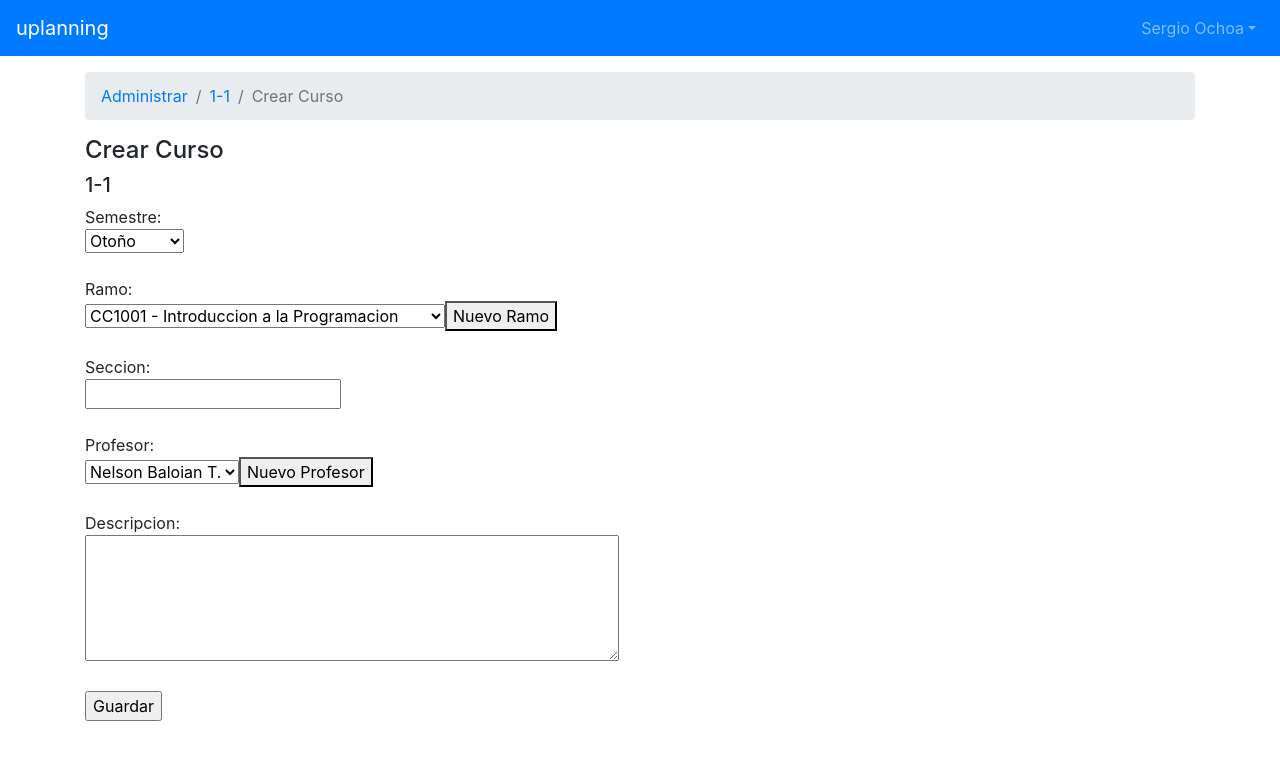
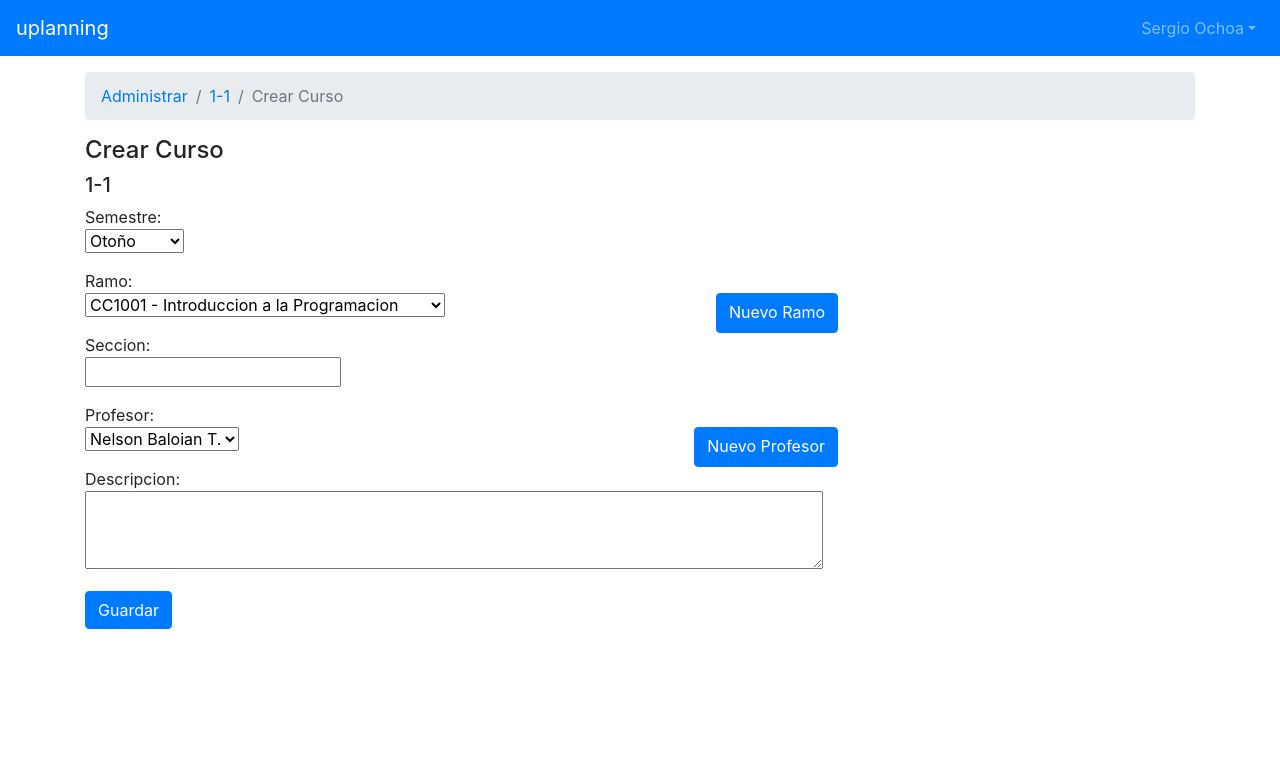
Before and after one commit to danielarayap/uplanning, a React (Create React App) app in the folder uplanning-app/: page /manage/1/1/new_course in a window 1280 px wide. Shown: the top 760 px of the page. Built offline with nearby package versions, Linux system fonts and the light colour scheme.

Commit message:
la forma redirije a paginas especiales, arregladas las vistas

```diff
--- a/uplanning-app/src/components/NewCourse.js
+++ b/uplanning-app/src/components/NewCourse.js
@@ -1,5 +1,5 @@
 import React from "react";
-import { Container, Col, Row } from "react-bootstrap";
+import { Button, Container, Col, Row } from "react-bootstrap";
 import AutoBreadcrumb from "./Breadcrumb";
 
 class NewCourse extends React.Component {
@@ -22,50 +22,109 @@ class NewCourse extends React.Component {
 		];
 	}
 
+	handleSubmit(event) {
+	  event.preventDefault();
+	  const data = new FormData(event.target);
+	  fetch('http://localhost:8000/courses/', {
+	    method: 'POST',
+	    body: data,
+	  }).then(response => {
+    		if (response.status >= 200 && response.status < 300) {
+        		console.log(response);
+        		window.location.href="/agregado";
+		        return response;
+      		} else {
+       			console.log('Somthing went wrong');
+       			window.location.href="/error";
+      		}
+		});
+	}
+
 	render() {
 		return (
 			<main>
 				<AutoBreadcrumb names={this.pathNames} paths={this.paths}/>
 				<Container>
-					<h4>Crear Curso</h4>
-					<h5>{this.info.year}-{this.info.semester}</h5>
-					<form action="http://localhost:8000/courses/" method="post">
-						Semestre: <br/>
+					<Row>
+						<Col>
+							<h4>Crear Curso</h4>
+						</Col>
+					</Row>
+					<Row>
+						<Col>
+							<h5>{this.info.year}-{this.info.semester}</h5>
+						</Col>
+					</Row>
+					<Row className="ml-0">
+					<form onSubmit={this.handleSubmit}>
+						<Row>
+						<Col>
+						Semestre:
+						</Col>
+						</Row>
+						<Row>
+						<Col className="mb-3">
 				      	<select name="semester" name="semester">
         					<option value="1">Otoño</option>
         					<option value="2">Primavera</option>
 		      			</select>
-		      			<br/><br/>
+		      			</Col>
+		      			</Row>
 
-						Ramo: <br/>
+		      			<Row className="ml-0">
+						Ramo:
+						</Row>
+						<Row>
+		      			<Col className="mb-3">
 		            	<select name="ramo">
 			            	<option value = "1">CC1001 - Introduccion a la Programacion</option>
 		            		<option value = "2">CC5206 - Introduccion a la Mineria de Datos</option>
 		            		<option value = "3">CC5401 - Ingenieria de Software II</option>
 		            		<option value = "4">CC6204 - Deep Learning</option>
 		            	</select>
-		            	<a href="/manage/new_ramo"><button type="button">Nuevo Ramo</button></a>
-		            	<br/><br/>
+		            	</Col>
+		            	<Button href={"/manage/new_ramo"}>Nuevo Ramo</Button>
+		            	</Row>
 
-						Seccion: <br/>
+		            	<Row className="ml-0">
+						Seccion:
+						</Row>
+						<Row>
+		      			<Col className="mb-3">
 						<input name="section" type="number" min="1"/>
-						<br/><br/>
+		            	</Col>
+		            	</Row>
 
-						Profesor: <br/>
+		            	<Row className="ml-0">
+						Profesor:
+						</Row>
+						<Row>
+		      			<Col className="mb-3">
 		            	<select name="teacher">
-			            	<option value = "1">Nelson Baloian T.</option>
-		            		<option value = "2">Aidan Hogan</option>
-		            		<option value = "3">Nancy Hitschfeld</option>
+			            	<option value="1">Nelson Baloian T.</option>
+		            		<option value="2">Aidan Hogan</option>
+		            		<option value="3">Nancy Hitschfeld</option>
 		            	</select>
-		            	<a href="/manage/new_teacher"><button type="button">Nuevo Profesor</button></a>
-						<br/><br/>
+		            	</Col>
+		            	<Button href={"/manage/new_teacher"}>Nuevo Profesor</Button>
+		            	</Row>
 
-						Descripcion: <br/>
-						<textarea name="aux_description" rows="5" cols="50"/>
-						<br/><br/>
-						<input type="submit" value="Guardar"/>
-						<br/><br/>
+		            	<Row className="ml-0">
+						Descripcion:
+						</Row>
+						<Row>
+		      			<Col className="mb-3">
+						<textarea name="aux_description" rows="3" cols="70"/>
+		            	</Col>
+		            	</Row>
+
+		            	<Row>
+		            	<Col className="mb-3">
+		            	<Button type="submit">Guardar</Button>
+		            	</Col>
+		            	</Row>
 					</form>
+					</Row>
 				</Container>
 			</main>
 		);
--- a/uplanning-app/src/components/NewRamo.js
+++ b/uplanning-app/src/components/NewRamo.js
@@ -1,5 +1,5 @@
 import React from "react";
-import { Container, Col, Row } from "react-bootstrap";
+import { Button, Container, Col, Row } from "react-bootstrap";
 import AutoBreadcrumb from "./Breadcrumb";
 
 class NewRamo extends React.Component {
@@ -18,27 +18,79 @@ class NewRamo extends React.Component {
 		];
 	}
 
+	handleSubmit(event) {
+	  event.preventDefault();
+	  const data = new FormData(event.target);
+	  fetch('http://localhost:8000/ramos/', {
+	    method: 'POST',
+	    body: data,
+	  }).then(response => {
+    		if (response.status >= 200 && response.status < 300) {
+        		console.log(response);
+        		window.location.href="/agregado";
+		        return response;
+      		} else {
+       			console.log('Somthing went wrong');
+       			window.location.href="/error";
+      		}
+		});
+	}
+
 	render() {
 		return (
 			<main>
 				<AutoBreadcrumb names={this.pathNames} paths={this.paths}/>
 				<Container>
-					<h4>Crear Ramo</h4>
-					<form action="http://localhost:8000/ramos/" method="post">
-		      			Codigo: <br/>
-		      			<input name="code"/>
-		      			<br/><br/>
+					<Row>
+						<Col>
+							<h4>Crear Ramo</h4>
+						</Col>
+					</Row>
+					<Row className="ml-0">
+						<form onSubmit={this.handleSubmit}>
+							<Row>
+								<Col>
+			      					Codigo:
+			      				</Col>
+			      			</Row>
 
-		      			Nombre: <br/>
-		      			<input name="name"/>
-		      			<br/><br/>
+							<Row>
+								<Col className="mb-3">
+			      					<input name="code"/>
+			      				</Col>
+			      			</Row>
 
-		      			Numero Semestre: <br/>
-		      			<input name="nsemester" type="number" min="1"/>
-		      			<br/><br/>
-						<input type="submit" value="Guardar"/>
-						<br/><br/>
-					</form>
+							<Row>
+								<Col>
+			      					Nombre:
+			      				</Col>
+			      			</Row>
+
+			      			<Row>
+								<Col className="mb-3">
+			      					<input name="name"/>
+			      				</Col>
+			      			</Row>
+
+			      			<Row>
+								<Col>
+			      			Numero Semestre:
+			      				</Col>
+			      			</Row>
+
+			      			<Row>
+								<Col className="mb-3">
+			      					<input name="nsemester" type="number" min="1"/>
+			      				</Col>
+			      			</Row>
+
+			      			<Row>
+								<Col>
+									<Button type="submit">Guardar</Button>
+			      				</Col>
+			      			</Row>
+						</form>
+					</Row>
 				</Container>
 			</main>
 		);
--- a/uplanning-app/src/components/NewTeacher.js
+++ b/uplanning-app/src/components/NewTeacher.js
@@ -1,5 +1,5 @@
 import React from "react";
-import { Container, Col, Row } from "react-bootstrap";
+import { Button, Container, Col, Row } from "react-bootstrap";
 import AutoBreadcrumb from "./Breadcrumb";
 
 class NewTeacher extends React.Component {
@@ -18,19 +18,51 @@ class NewTeacher extends React.Component {
 		];
 	}
 
+	handleSubmit(event) {
+	  event.preventDefault();
+	  const data = new FormData(event.target);
+	  fetch('http://localhost:8000/teachers/', {
+	    method: 'POST',
+	    body: data,
+	  }).then(response => {
+    		if (response.status >= 200 && response.status < 300) {
+        		console.log(response);
+        		window.location.href="/agregado";
+		        return response;
+      		} else {
+       			console.log('Somthing went wrong');
+       			window.location.href="/error";
+      		}
+		});
+	}
+
 	render() {
 		return (
 			<main>
 				<AutoBreadcrumb names={this.pathNames} paths={this.paths}/>
 				<Container>
-					<h4>Agregar Profesor</h4>
-					<form action="http://localhost:8000/teachers/" method="post">
-						Nombre: <br/>
-				      	<input name="name"/>
-						<br/><br/>
-						<input type="submit" value="Guardar"/>
-						<br/><br/>
-					</form>
+					<Row>
+						<Col>
+							<h4>Agregar Profesor</h4>
+						</Col>
+					</Row>
+					<Row className="ml-0">
+						<form onSubmit={this.handleSubmit}>
+							<Row>
+								<Col>
+									Nombre:
+								</Col>
+							</Row>
+							<Row>
+								<Col className="mb-3">
+								<input name="name"/>
+								</Col>
+							</Row>
+							<Row className="ml-0">
+								<Button type="submit">Guardar</Button>
+							</Row>
+						</form>
+					</Row>
 				</Container>
 			</main>
 		);
```
